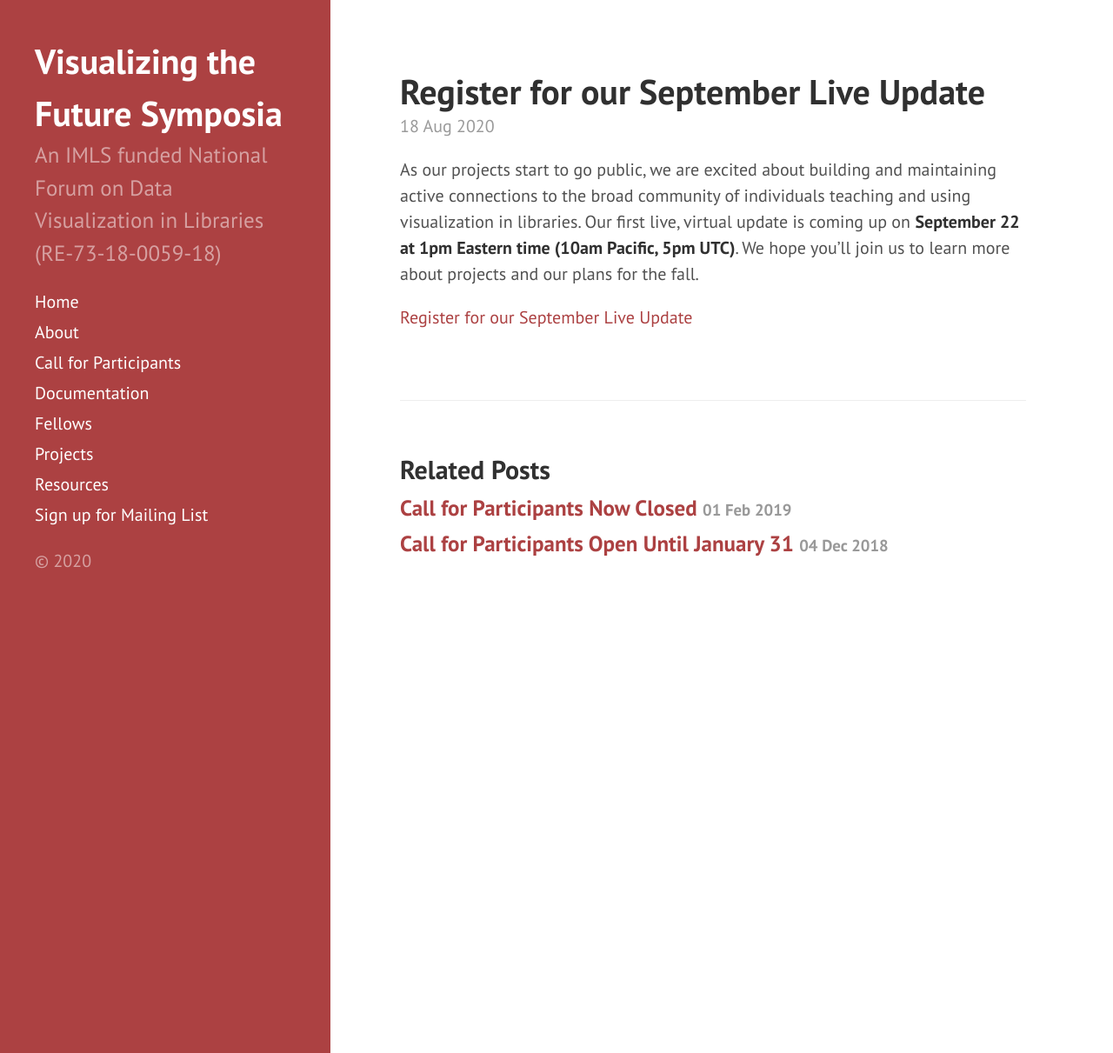
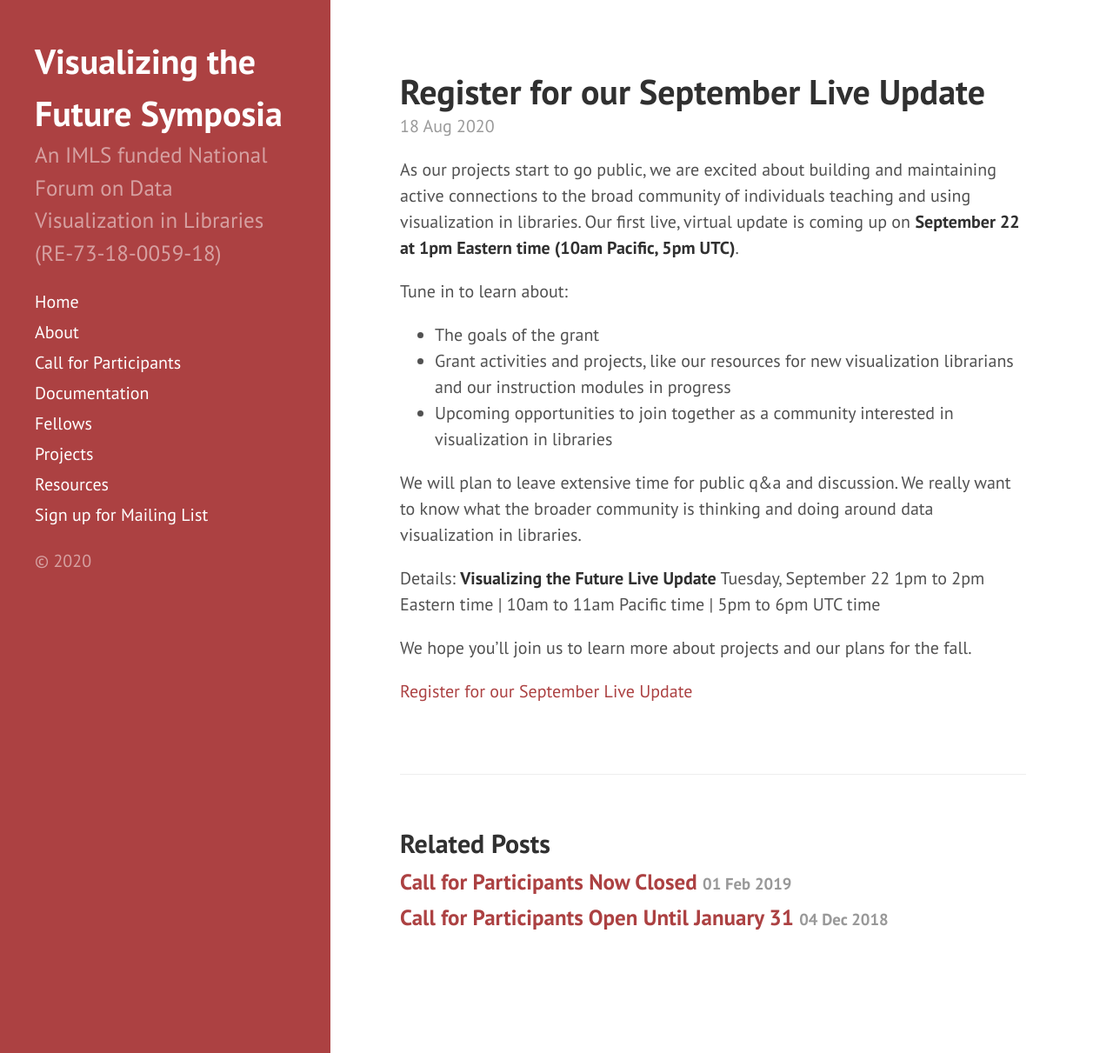
Before and after one commit to visualizingthefuture/visualizingthefuture.github.io, a Jekyll site: the page built from _posts/2020-08-18-live-update.md, in a window 1280 px wide and 1211 px high. Shown: the whole window at 87% size. Built offline with Jekyll 4.4.1, drawn with Linux system fonts in a browser that asks for light colours.

Commit message:
Update 2020-08-18-live-update.md

```diff
--- a/_posts/2020-08-18-live-update.md
+++ b/_posts/2020-08-18-live-update.md
@@ -2,6 +2,20 @@
 layout: post
 title: Register for our September Live Update
 ---
-As our projects start to go public, we are excited about building and maintaining active connections to the broad community of individuals teaching and using visualization in libraries. Our first live, virtual update is coming up on **September 22 at 1pm Eastern time (10am Pacific, 5pm UTC)**. We hope you’ll join us to learn more about projects and our plans for the fall.
+As our projects start to go public, we are excited about building and maintaining active connections to the broad community of individuals teaching and using visualization in libraries. Our first live, virtual update is coming up on **September 22 at 1pm Eastern time (10am Pacific, 5pm UTC)**.
+
+Tune in to learn about:
+*	The goals of the grant
+*	Grant activities and projects, like our resources for new visualization librarians and our instruction modules in progress
+*	Upcoming opportunities to join together as a community interested in visualization in libraries
+
+We will plan to leave extensive time for public q&a and discussion. We really want to know what the broader community is thinking and doing around data visualization in libraries.
+
+Details:
+**Visualizing the Future Live Update**
+Tuesday, September 22
+1pm to 2pm Eastern time | 10am to 11am Pacific time | 5pm to 6pm UTC time
+
+We hope you’ll join us to learn more about projects and our plans for the fall.
 
 [Register for our September Live Update](https://forms.gle/wsPtYhWVuxudVLS59)
```
